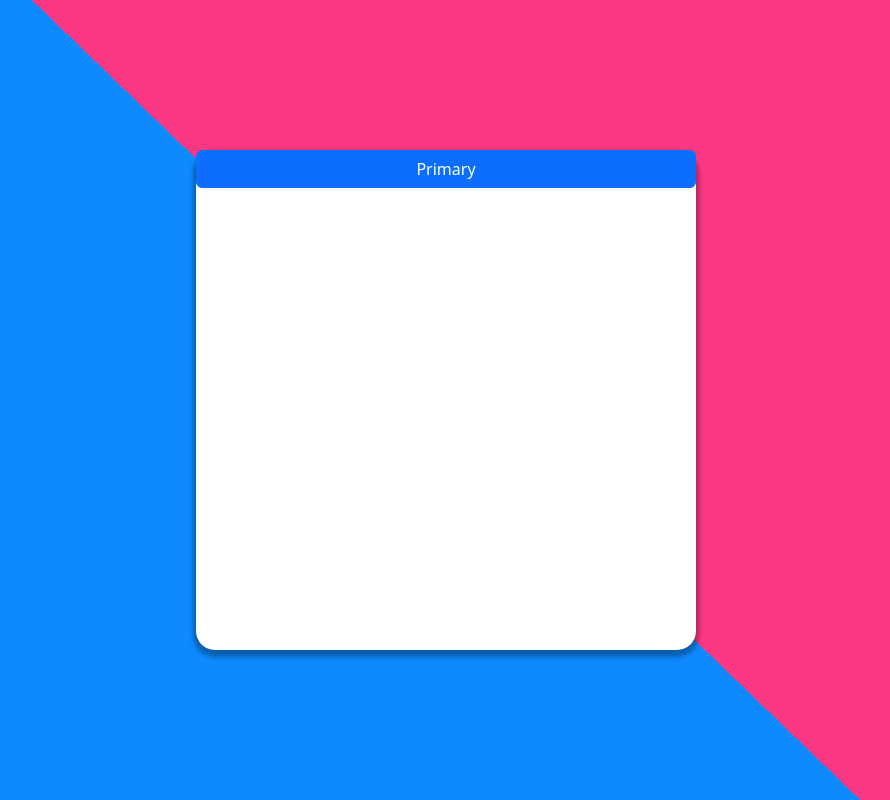
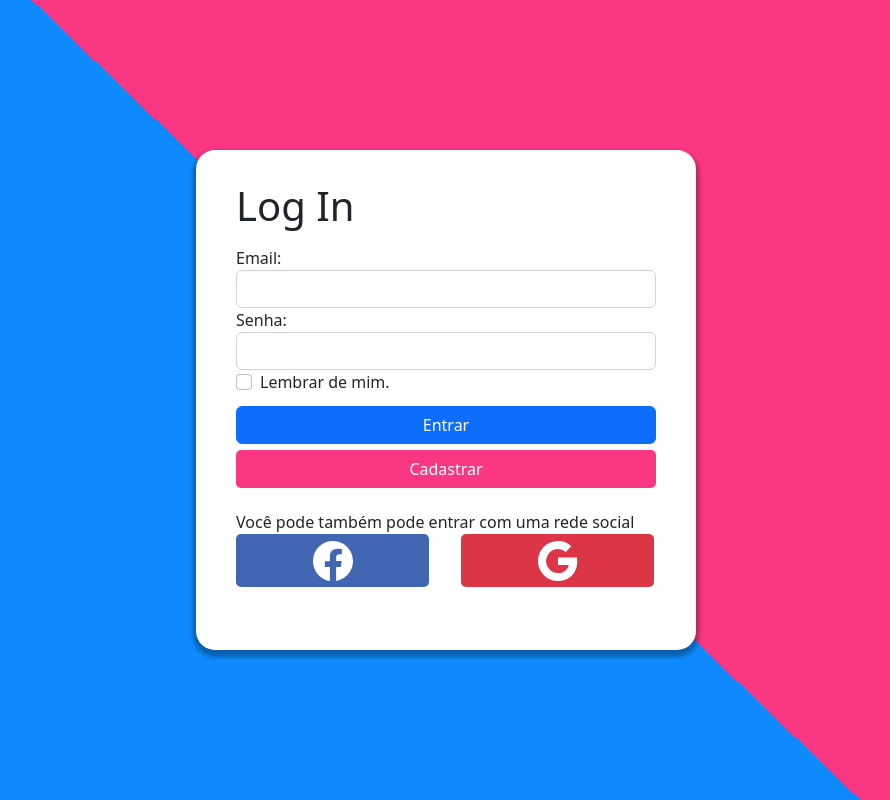
Before and after one commit to arthurMM801/TicFy, a React (Create React App) app in the folder front-end/: page /login in a window 1280 px wide. Shown: the whole page, without its empty margins (194-1084 px from the left). Built offline with nearby package versions, Linux system fonts and the light colour scheme.

Commit message:
Atualização - tela de login

```diff
--- a/front-end/src/components/Card/Card.js
+++ b/front-end/src/components/Card/Card.js
@@ -1,13 +1,16 @@
 import './card.css'
+import { useState } from 'react'
 
 
 
 function Card(props){
 
+  const [nome, setNome] = useState("")
+
     return (
         <div className="card">
             <img src="envolver.png" className="card__image" ></img>
-            <label className="card__titulo" >Envolver</label>
+            <label className="card__titulo" ></label>
             <label className="card__descricao">Single by anita - 2021</label>
         </div>
     )
--- a/front-end/src/pages/Login/index.js
+++ b/front-end/src/pages/Login/index.js
@@ -5,8 +5,71 @@ const Login = ()=>{
   return(
     <body className='trasform'>
         <div className='login-container'>
-          <button type="button" className="btn btn-primary" id="bb" >Primary</button>
+          <h1>Log In</h1>
+          <form>
+            <div className="input-area mb-3">
+              <label htmlFor='email'>Email:</label>
+              <input
+                type="email"
+                className="form-control"
+                id='email'
+                />
+              <label htmlFor='senha'>Senha:</label>
+              <input
+                type="password"
+                className="form-control"
+                id='senha'
+
+                />
+
+              <div className="form-check">
+                <input className="form-check-input" type="checkbox" value="" id="flexCheckDefault"/>
+                <label className="form-check-label" for="flexCheckDefault">
+                  Lembrar de mim.
+                </label>
+              </div>
+
+              <button
+               type="submit"
+               className="btn btn-primary">Entrar</button>
+
+              <button
+               type="submit"
+               className="btn-pink">Cadastrar</button>
+            </div>
+            <div className='btn-social-area'>
+              <span>Você pode também pode entrar com uma rede social</span>
+              <button className='facebook-btn'>
+                <svg
+                xmlns="http://www.w3.org/2000/svg"
+                width="40"
+                height="40"
+                fill="currentColor"
+                class="bi bi-facebook"
+                viewBox="0 0 16 16"
+                color="white"
+                >
+                  <path d="M16 8.049c0-4.446-3.582-8.05-8-8.05C3.58 0-.002 3.603-.002 8.05c0 4.017 2.926 7.347 6.75 7.951v-5.625h-2.03V8.05H6.75V6.275c0-2.017 1.195-3.131 3.022-3.131.876 0 1.791.157 1.791.157v1.98h-1.009c-.993 0-1.303.621-1.303 1.258v1.51h2.218l-.354 2.326H9.25V16c3.824-.604 6.75-3.934 6.75-7.951z"/>
+                </svg>
+              </button>
+
+              <button className='google-btn'>
+                <svg xmlns="http://www.w3.org/2000/svg"
+                width="40"
+                height="40"
+                fill="currentColor"
+                class="bi bi-google"
+                viewBox="0 0 16 16"
+                color="white"
+                >
+
+                  <path d="M15.545 6.558a9.42 9.42 0 0 1 .139 1.626c0 2.434-.87 4.492-2.384 5.885h.002C11.978 15.292 10.158 16 8 16A8 8 0 1 1 8 0a7.689 7.689 0 0 1 5.352 2.082l-2.284 2.284A4.347 4.347 0 0 0 8 3.166c-2.087 0-3.86 1.408-4.492 3.304a4.792 4.792 0 0 0 0 3.063h.003c.635 1.893 2.405 3.301 4.492 3.301 1.078 0 2.004-.276 2.722-.764h-.003a3.702 3.702 0 0 0 1.599-2.431H8v-3.08h7.545z"/>
+                </svg>
+              </button>
+            </div>
+          </form>
         </div>
+
     </body>
   )
 }
--- a/front-end/src/pages/Login/login.css
+++ b/front-end/src/pages/Login/login.css
@@ -21,3 +21,64 @@
   border-radius: 19px;
   box-shadow: 0px 4px 4px 3px rgba(0, 0, 0, 0.31);
 }
+
+.login-container h1{
+  margin: 2rem 2.5rem 0;
+}
+
+.input-area{
+  display: flex;
+  flex-direction: column;
+  margin: 1em 2.5em;
+}
+
+.btn-primary{
+  margin: 10px 0 0 ;
+}
+
+
+.btn-pink{
+  background-color: var(--rosa);
+  border: none;
+  border-radius: 5px;
+  height: 38px;
+  color: #fff;
+  transition: 0.2s all;
+  margin: 6px 0 ;
+
+}
+
+.btn-pink:hover{
+  background-color: #dd2f72;
+}
+
+.btn-social-area {
+  margin: 0 2.5em;
+}
+
+.facebook-btn{
+  margin:0 2em 0 0;
+  background-color: #4267B2;
+  transition: 0.2s all;
+}
+
+.facebook-btn:hover{
+  background-color: #3b5996;
+}
+
+.google-btn{
+  background-color: #dc3545;
+  transition: 0.2s all;
+}
+
+.google-btn:hover{
+  background-color: #b82d3b;
+}
+
+.btn-social-area button{
+  width: 193px;
+  height: 53px;
+  border: none;
+  border-radius: 5px;
+
+}
```
